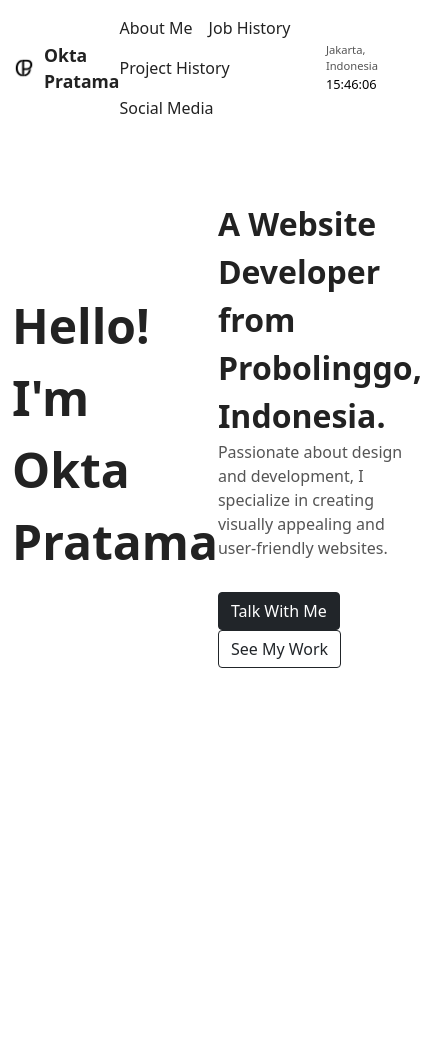
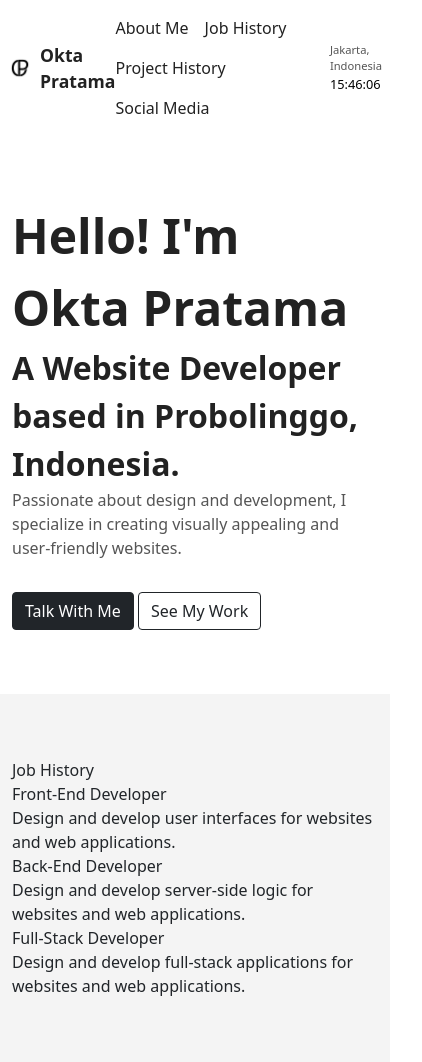
Before and after one commit to Okta-Pratama/Okta-Pratama.github.io, a plain HTML site: page index.html in a window 390 px wide. Shown: the whole page, 422 px wide, since content can reach past the window. Before the commit the page ends 844 px from the top, so only its background shows below. Drawn offline with nearby package versions, Linux system fonts and the light colour scheme.

Commit message:
hero and job

```diff
--- a/index.html
+++ b/index.html
@@ -22,10 +22,10 @@
           <div class="brand-name">Okta Pratama</div>
         </div>
         <div class="list-menu">
-          <a class="menu" href="#">About Me</a>
-          <a class="menu" href="#">Job History</a>
-          <a class="menu" href="#">Project History</a>
-          <a class="menu" href="#">Social Media</a>
+          <a class="menu" href="#hero">About Me</a>
+          <a class="menu" href="#job-history">Job History</a>
+          <a class="menu" href="#project-history">Project History</a>
+          <a class="menu" href="#social-media">Social Media</a>
         </div>
         <div class="time-location">
           <div class="location">Jakarta, Indonesia</div>
@@ -41,19 +41,43 @@
     </div>
   </nav>
 
-  <section class="hero-section">
+  <section class="hero-section" id="hero">
     <div class="container container-hero">
-      <div class="content-left">
+      <div class="row">
+        <div class="col-lg-2 content-left">
           <div class="greeting">Hello! I'm <br> Okta Pratama</div>
         </div>
-      <div class="content-right">
+        <div class=" col-lg-2 content-right">
           <div class="title">
-          <div class="job">A Website Developer from Probolinggo, Indonesia.</div>
+            <div class="job">A Website Developer based in Probolinggo, Indonesia.</div>
             <div class="description">Passionate about design and development, I specialize in creating visually appealing and user-friendly websites.</div>
           </div>
           <div class="btn-hero">
             <a href="#" class="btn btn-dark">Talk With Me</a>
             <a href="#" class="btn btn-outline-dark">See My Work</a>
+        </div>
+      </div>
+    </div>
+  </section>
+
+  <section class="job-history" id="job-history">
+    <div class="container container-job-history">
+      <div class="content">
+        <div class="title">Job History</div>
+        <div class="job-list">
+          <div class="job-item">
+            <div class="job-title">Front-End Developer</div>
+            <div class="job-description">Design and develop user interfaces for websites and web applications.</div>
+          </div>
+          <div class="job-item">
+            <div class="job-title">Back-End Developer</div>
+            <div class="job-description">Design and develop server-side logic for websites and web applications.</div>
+          </div>
+          <div class="job-item">
+            <div class="job-title">Full-Stack Developer</div>
+            <div class="job-description">Design and develop full-stack applications for websites and web applications.</div>
+          </div>
+        </div>
       </div>
     </div>
   </section>
--- a/style.css
+++ b/style.css
@@ -1,73 +1,76 @@
-nav{
+/* ------- Navigation Bar ------ */
+.navbar{
     background-color: #ffffff !important;
 }
-.container-head{
+.navbar .container-head{
     padding: 0.5rem;
     display: flex;
 }
 
-.content{
+.navbar .content{
     display: flex;
     align-items: center;
     width: 100%;
     justify-content: space-between;
 }
 
-.branding{
+.navbar .branding{
     display: flex;
     gap: 0.5rem;
     align-items: center;
 }
 
-.brand-logo{
+.navbar .brand-logo{
     width: 1.5rem;
     height: 1.5rem;
 }
 
-.brand-name{
+.navbar .brand-name{
     font-size: 1.1rem;
     font-weight: bold;
     color: #222222;
 }
 
-.list-menu{
+.navbar .list-menu{
     display: flex;
     gap: 1rem;
     align-content: center;
     flex-wrap: wrap;
 }
-.menu{
+.navbar .menu{
     text-decoration: none !important;
     color: #222222 !important;
     font-size: 1rem;
 }
 
-.time-location{
+.navbar .time-location{
     display: flex;
     flex-direction: column;
     align-items: flex-start;
 }
-.location{
+.navbar .location{
     font-size: 0.7rem;
     color: #555555;
 }
-.time{
+.navbar .time{
     font-size: 0.8rem;
     color: #000000;
 }
 
-.hamburger{
+.navbar .hamburger{
     display: none;
 }
 
+
+/* ----- Herooo ------ */
 .hero-section{
     padding: 4rem 0;
 }
 
-.container-hero{
+.hero-section .container-hero{
     display: flex;
 }
-.content-left{
+.hero-section .content-left{
     flex: 1;
     display: flex;
     flex-direction: column;
@@ -75,12 +78,12 @@ nav{
     gap: 1rem;
 }
 
-.greeting{
+.hero-section .greeting{
     font-size: 3rem;
     font-weight: bold;
     color: #222222;
 }
-.content-right{
+.hero-section .content-right{
     gap: 2rem;
     flex: 1;
     display: flex;
@@ -88,13 +91,20 @@ nav{
     flex-direction: column;;
 }
 
-.job{
+.hero-section .job{
     font-size: 2rem;
     font-weight: bold;
     color: #222222;
 }
 
-.description{
+.hero-section .description{
     font-size: 1rem;
     color: #555555;
 }
+
+
+/* -------- Job History --------- */
+.job-history{
+    padding: 4rem 0;
+    background-color: #e8e8e87e;
+}
```
Also changed, not shown: img/Okta.png (deleted). Lines whose indentation alone changed are shown as unchanged.
